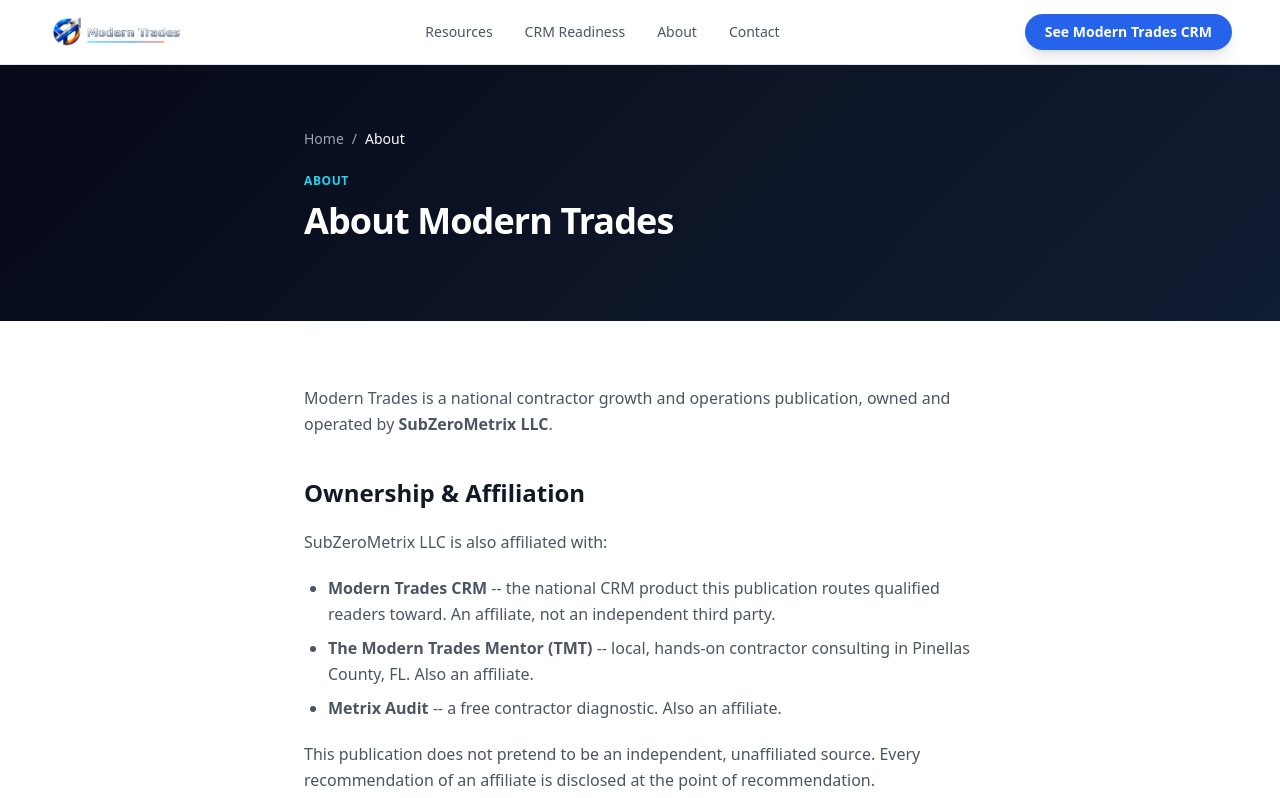
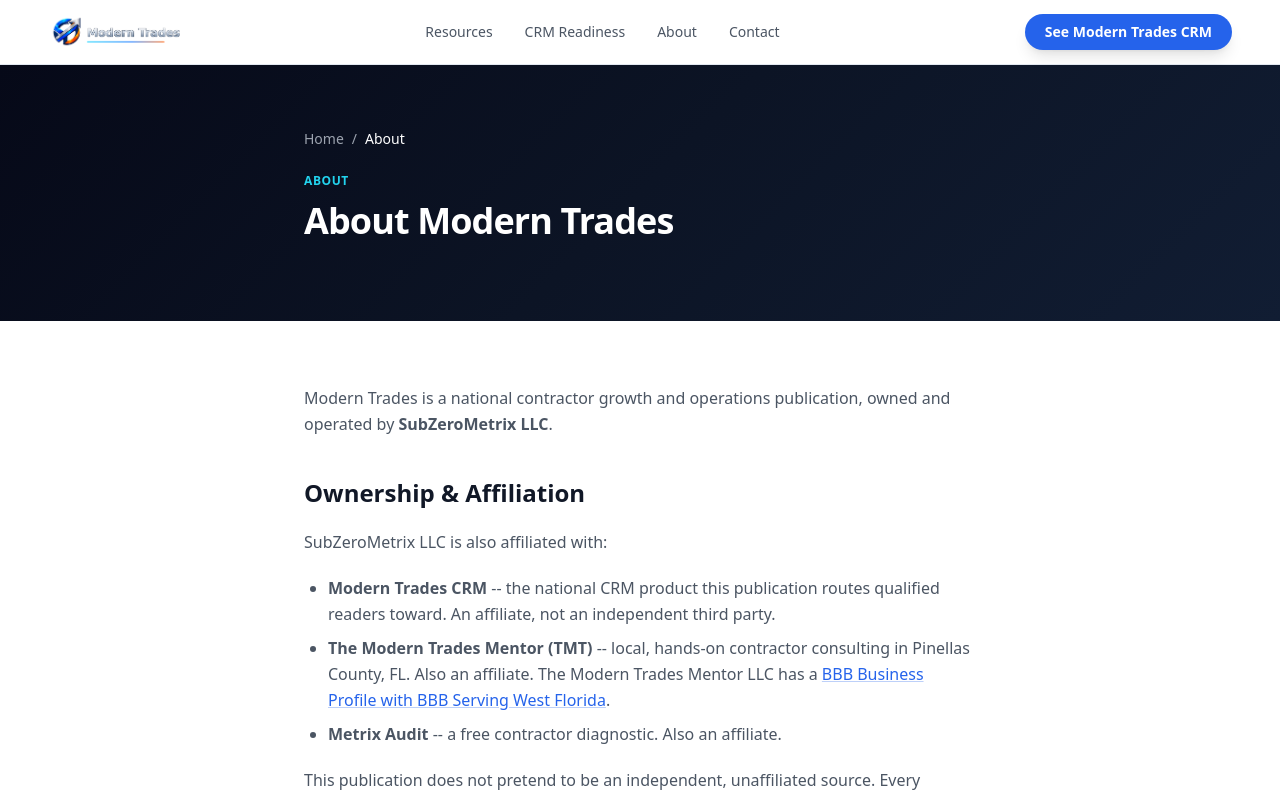
Before and after one commit to SubZeroMetrix/moderntrades-io, a Next.js app: page /about in a window 1280 px wide. Shown: the top 798 px of the page. Built offline with nearby package versions, Linux system fonts and the light colour scheme; no server answers.

Commit message:
fix(disclosure): add verified TMT BBB Business Profile link
Same verified URL and exact approved wording as metrix-audit.

```diff
--- a/src/app/about/page.tsx
+++ b/src/app/about/page.tsx
@@ -25,7 +25,11 @@
           <p>SubZeroMetrix LLC is also affiliated with:</p>
           <ul>
             <li><strong>Modern Trades CRM</strong> -- the national CRM product this publication routes qualified readers toward. An affiliate, not an independent third party.</li>
-            <li><strong>The Modern Trades Mentor (TMT)</strong> -- local, hands-on contractor consulting in Pinellas County, FL. Also an affiliate.</li>
+            <li>
+              <strong>The Modern Trades Mentor (TMT)</strong> -- local, hands-on contractor consulting in Pinellas
+              County, FL. Also an affiliate. The Modern Trades Mentor LLC has a{' '}
+              <a href="https://www.bbb.org/us/fl/dunedin/profile/consultant/the-modern-trades-mentor-llc-0653-90465091">BBB Business Profile with BBB Serving West Florida</a>.
+            </li>
             <li><strong>Metrix Audit</strong> -- a free contractor diagnostic. Also an affiliate.</li>
           </ul>
           <p>
```
